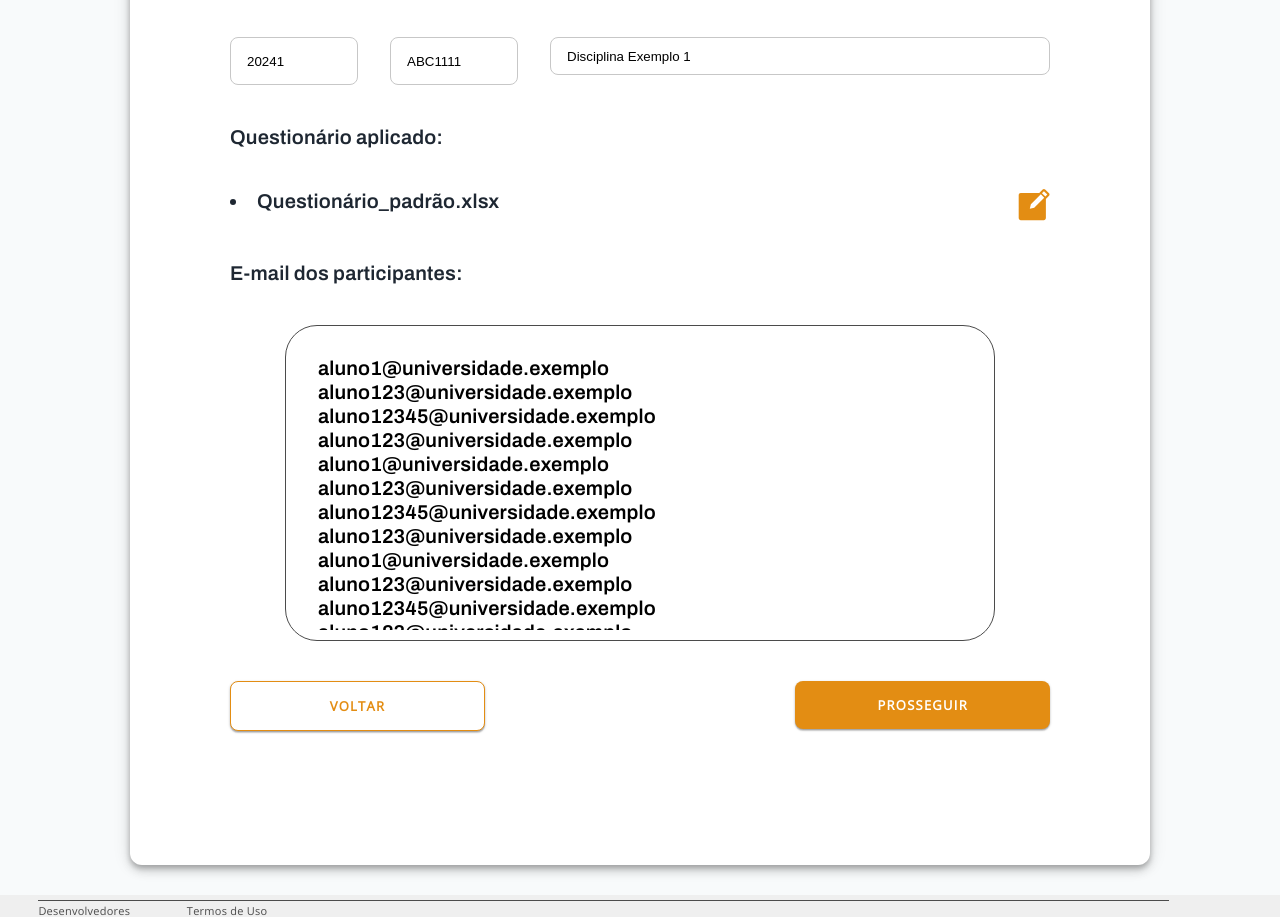
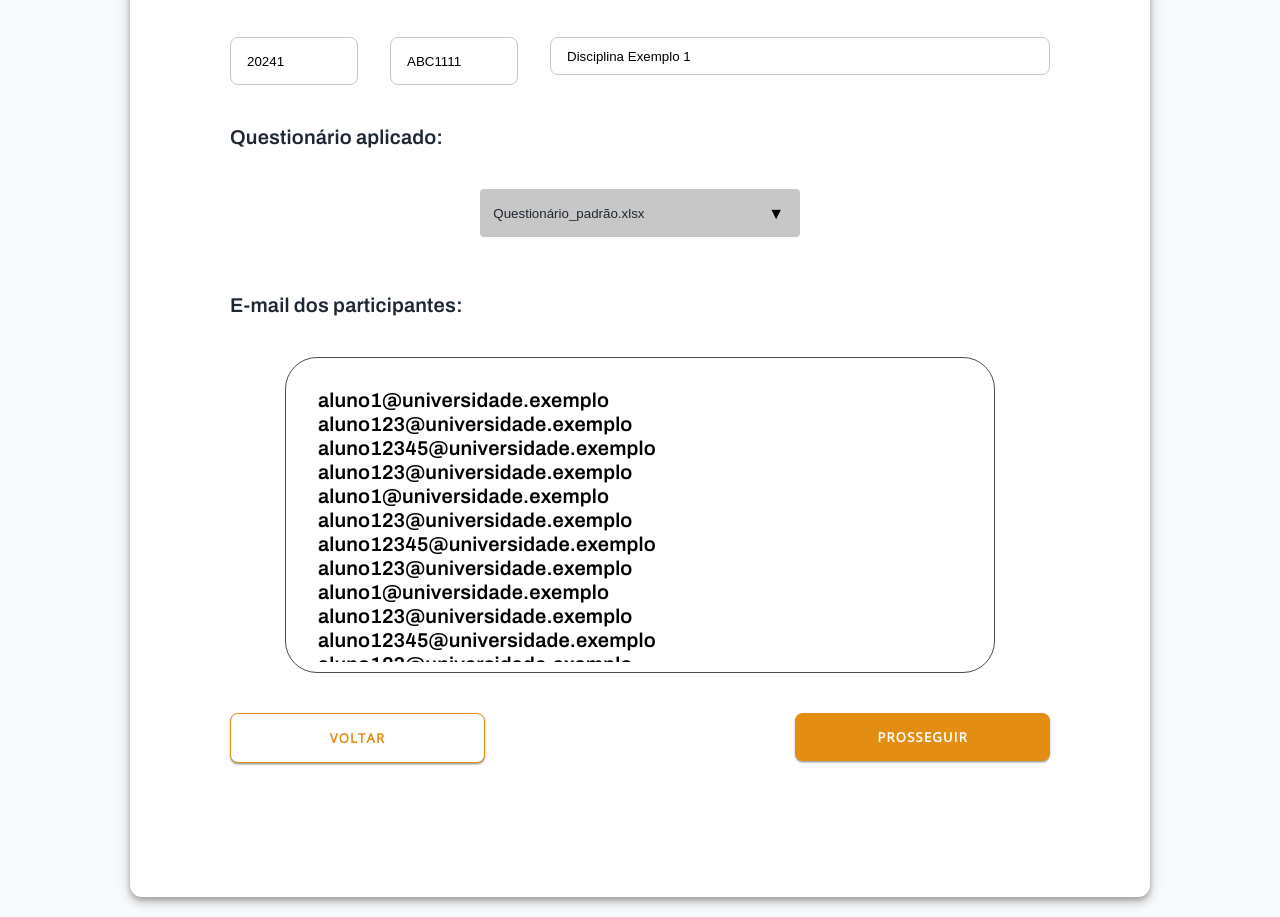
Before and after one commit to douglasluchetti/pub2427-2023, a PHP site: page /views/nova_instancia_3.php in a window 1280 px wide. Shown: the part 419-1336 px from the top of the page. Run offline with PHP 8.4, Linux system fonts and the light colour scheme; the visitor is signed in with stand-in values (Sample User, id 1); data that the repository does not hold is empty.

Commit message:
Update instance configuration with multiple student lists and questionnaires

```diff
--- a/views/nova_instancia_3.php
+++ b/views/nova_instancia_3.php
@@ -63,11 +63,13 @@ $course_info = "Administrador do Sistema - $username";
                     <input class="login" type="text" id="suject_name" placeholder="Nome da Disciplina" value="Disciplina Exemplo 1" required>
                 </div>
                 <h3>Questionário aplicado:</h3>
-                <div class="inline_content">
-                    <li>Questionário_padrão.xlsx</li>
-                    <a class="logout" href="">
-                        <img src="..\images\edit.svg" alt="edit" class="close">
-                    </a>
+                <div class="center">
+                    <form class="select" id="select_instance" method="POST">
+                        <select class="select_instance" name="instance_id" id="instance">
+                            <option>Questionário_padrão.xlsx</option>
+                            <option>Questionário_laboratório.xlsx</option>
+                        </select>
+                    </form>
                 </div>
                 <h3>E-mail dos participantes:</h3>
                 <div class="center">
```
Also changed, not shown: views/nova_instancia_1.php (+15 -2 lines), views/nova_instancia_2.php (+7 -5 lines).
